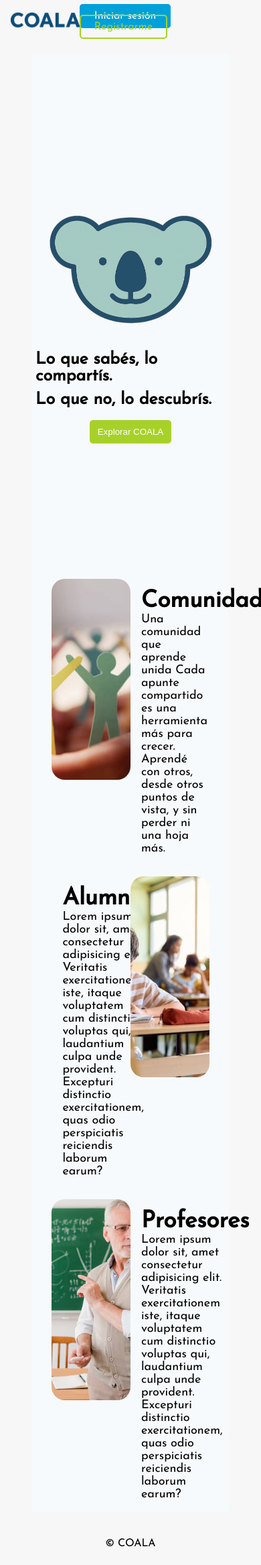
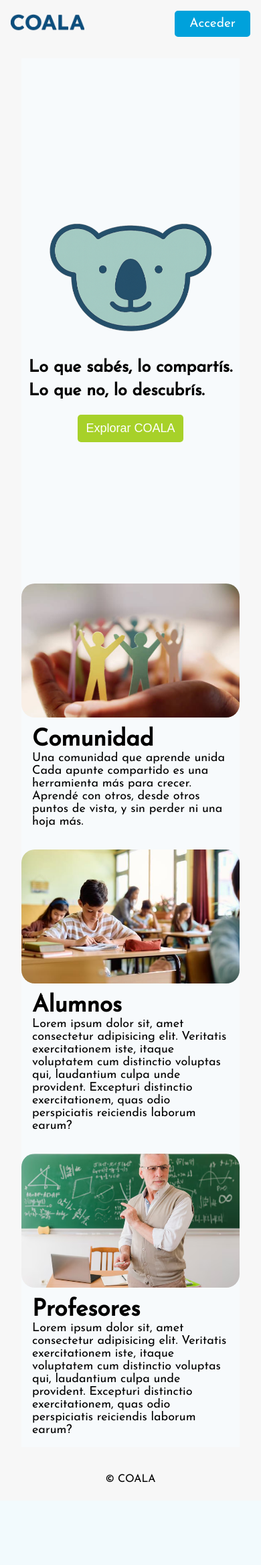
Before and after one commit to Joaquin-dv/Tesis_COALA, a PHP site: page /views/landingView.tpl.php in a window 390 px wide. Shown: the whole page at 67% size. After the commit the page ends 2213 px from the top, so only its background shows below. Run offline with PHP 8.4, Linux system fonts and the light colour scheme.

Commit message:
Ticket 0014 Feature * landingView.tpl.php - Se agrego el boton "acceder" que lleva a login * landing.css - Se le dio diseño al boton de acceso y responsividad de landing

```diff
--- a/views/landingView.tpl.php
+++ b/views/landingView.tpl.php
@@ -21,6 +21,7 @@
         <section class="inicios_sesion">
             <a href="?slug=login" class="inicio_sesion">Iniciar sesión</a>
             <a href="?slug=register" class="registrarse">Registrarme</a>
+            <a href="?slug=login" class="acceso_movil">Acceder</a>
         </section>
     </header>
     <main>
--- a/views/static/css/landing.css
+++ b/views/static/css/landing.css
@@ -46,6 +46,16 @@ body {
 				padding: 8px 20px;
 				border-radius: 5px;
 				color: var(--bg-boton-verde);
+			}
+
+			.acceso_movil{
+				display: none;
+				background-color: var(--bg-celeste);
+				border: solid 2px var(--bg-celeste);
+				text-decoration: none;
+				padding: 8px 20px;
+				border-radius: 5px;
+				color: #ffffff;
 			}
 		}
 	}
@@ -152,3 +162,41 @@ body {
 
 	}
 }
+
+@media screen and (max-width: 480px) {
+	a.inicio_sesion {
+		display: none;
+	}
+
+	.registrarse {
+		display: none;
+	}
+	.acceso_movil{
+		display: flex !important;
+		font-size: 19px;
+	}
+	body{
+		main{
+			padding:1em 2em;
+		}
+	}
+	.contenedor_imagen_informacion {
+		width: 100% !important;
+		height: 200px !important;
+	}
+	.carta_informacion {
+		display: flex;
+		width: 100% !important;
+		flex-direction: column;
+		align-items: center;
+	}
+	.informacion{
+		max-width: 100% !important;
+	}
+	.carta_informacion:nth-child(even){
+		flex-direction: column !important;
+	}
+	.boton_explorar_coala{
+		font-size: 18px;
+	}
+}
```
